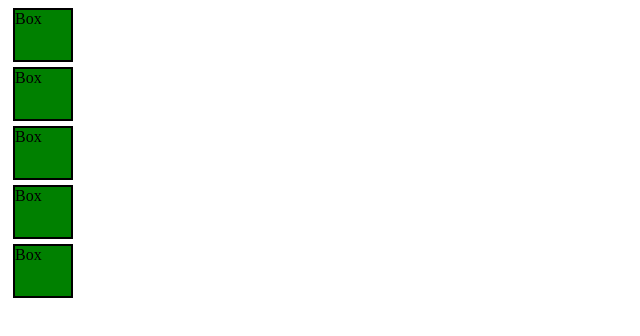
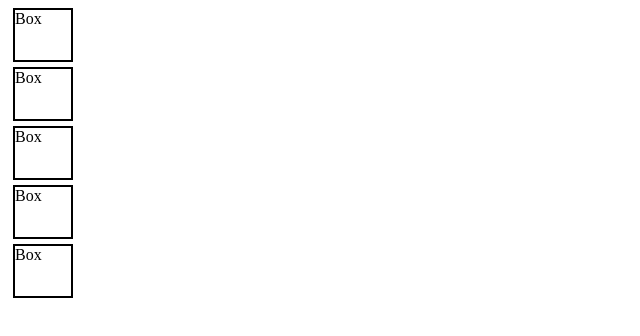
Before and after one commit to themayuriraut2007-dot/Web-Development, a plain HTML site: page javascript/DOM.html in a window 1280 px wide. Shown: the whole page, without its empty margins (0-640 px from the left). Drawn offline with Linux system fonts and the light colour scheme.

Commit message:
new changes

```diff
--- a/javascript/DOM.js
+++ b/javascript/DOM.js
@@ -1,4 +1,4 @@
-console.log("hello World")
+// console.log("hello World")
 
 // document.getElementById("redbox").style.backgroundColor = "red"
 
@@ -14,14 +14,63 @@ console.log("hello World")
 
 // Agar pure karne hai to use this querySelectorAll(multiple element return krta hai)
 
-console.log(document.querySelectorAll(".box"))
+// console.log(document.querySelectorAll(".box"))
 
-document.querySelectorAll(".box").forEach(e =>{
-   e.style.backgroundColor = "green"
-})
+// document.querySelectorAll(".box").forEach(e =>{
+//    e.style.backgroundColor = "green"
+// })
 
 
 
 
 // document.getElementsByTagName("div")
 //  it returns html collection
+
+
+
+
+
+// let target = document.getElementsByTagName("h2")
+// let target = document.getElementsByClassName("fourth")
+// let target = document.getElementById("i3")
+
+
+// let targets = document.querySelectorAll("li:nth-child(2)")
+
+// console.log(target)
+// console.log(targets)
+
+
+
+
+// let students = [1,2]
+
+// if (students.length != 0) {
+//     console.log('students exits !')
+// } else {
+//     console.log("they don't")
+// }
+
+// let target = document.getElementById("btn1")
+
+// console.log(target)
+
+
+
+
+
+// toggle image
+
+// let image = document.getElementById('img1')
+// let btn = document.getElementById('btn1')
+
+// let show = true
+
+// btn.onclick = () => {
+//     show = !show
+//     if (show) {
+//         image.style.display = "block"
+//     } else {
+//         image.style.display = "none"
+//     }
+// }
```
Also changed, not shown: javascript/DOM.html (+0 -1 lines).
